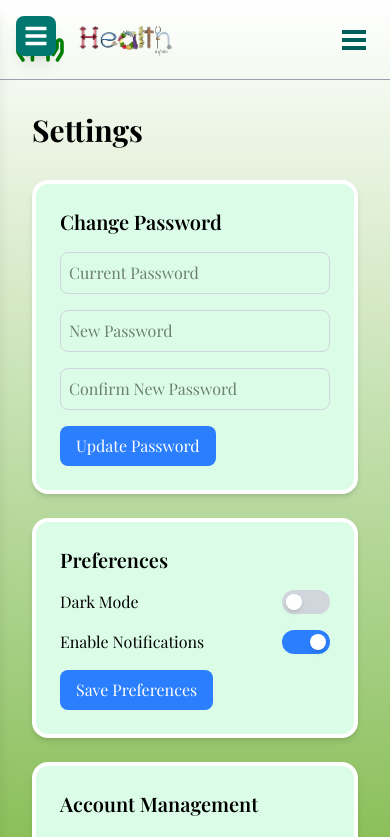
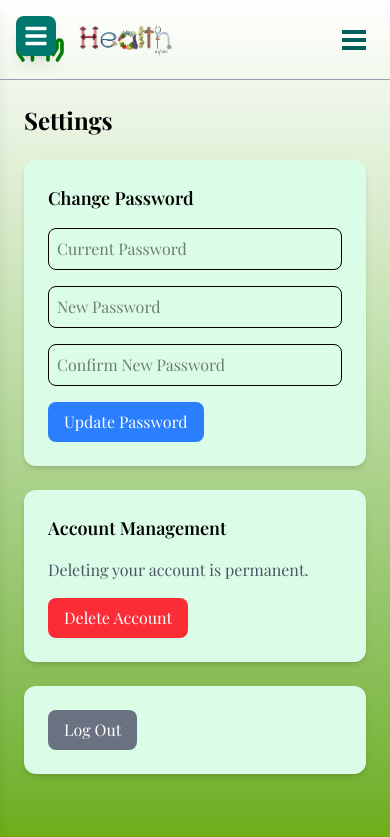
Before and after one commit to HeisGreen/health-app, a React (Vite) app in the folder frontend/: page /settings in a window 390 px wide. Shown: the top 837 px of the page. Built offline with nearby package versions, Linux system fonts and the light colour scheme; sample sign-in values are in the browser's storage; a web font is replaced by a local one.

Commit message:
Updated settings page to be mobile and tablet responsive

```diff
--- a/frontend/src/components/Settings.tsx
+++ b/frontend/src/components/Settings.tsx
@@ -1,10 +1,8 @@
 import React, { useState } from "react";
 import Sidebar from "./Sidebar";
-import axios from "axios";
 import axiosInstance from "../services/axiosInstance";
 import { useNavigate } from "react-router-dom";
-import LogoutButton from "./LogoutButton";
-import { FaSadCry, FaSadTear } from "react-icons/fa";
+import { FaSadTear } from "react-icons/fa";
 
 const Settings = () => {
   const [showDeleteModal, setShowDeleteModal] = useState(false);
@@ -15,124 +13,83 @@ const Settings = () => {
   const [newPassword1, setNewPassword1] = useState("");
   const navigate = useNavigate();
 
-  // Placeholder functions for handling actions
   const handleChangePassword = async () => {
     if (!currentPassword || !newPassword || !newPassword1) {
       alert("Please fill in all fields.");
       return;
     }
-
-    // Check if the new passwords match
     if (newPassword !== newPassword1) {
-      alert("Please make sure both passwords match!");
-      return; // Exit the function if passwords don't match
+      alert("Passwords do not match!");
+      return;
     }
-
     try {
-      // Call the backend to change the password
       const response = await axiosInstance.put(
         "/user/changePassword",
+        { currentPassword, newPassword },
         {
-          currentPassword,
-          newPassword,
-        },
-        {
-          headers: {
-            Authorization: `Bearer ${localStorage.getItem("token")}`,
-          },
+          headers: { Authorization: `Bearer ${localStorage.getItem("token")}` },
         }
       );
-
-      console.log(response);
-
-      const responseMessage = String(response.data.responseMessage);
-      // Show success message
-      alert(responseMessage);
-
-      // Clear the form fields
+      alert(response.data.responseMessage);
       setCurrentPassword("");
       setNewPassword("");
       setNewPassword1("");
-
-      // // Optionally, navigate to the settings page
-      // navigate("/settings");
     } catch (error) {
-      // Handle errors from the backend
-      if (error.response) {
-        alert(error.response.data.responseMessage); // Show error message from the backend
-      } else {
-        alert("An error occurred. Please try again."); // Generic error message
-      }
+      alert(
+        error.response?.data?.responseMessage ||
+          "An error occurred. Please try again."
+      );
     }
   };
 
-  const handleSavePreferences = () => {
-    alert("This Feature is coming soon!");
-    console.log("Dark Mode:", darkMode);
-    console.log("Notifications Enabled:", notificationsEnabled);
-  };
-
   const handleDeleteAccount = async () => {
-    const response = await axiosInstance.delete("/user/deleteAccount", {
-      headers: {
-        Authorization: `Bearer ${localStorage.getItem("token")}`,
-      },
-    });
-    const responseMessage = String(response.data.responseMessage);
-
-    alert(responseMessage);
-    // Clear token and redirect to login page
-    localStorage.removeItem("token");
-    localStorage.removeItem("firstName");
-    localStorage.removeItem("lastName");
-    window.location.href = "/login";
+    try {
+      const response = await axiosInstance.delete("/user/deleteAccount", {
+        headers: { Authorization: `Bearer ${localStorage.getItem("token")}` },
+      });
+      alert(response.data.responseMessage);
+      localStorage.clear();
+      window.location.href = "/login";
+    } catch (error) {
+      alert("An error occurred. Please try again.");
+    }
   };
 
   const handleLogout = () => {
-    console.log("Logout logic here");
-    // Clear token and redirect to login page
-    localStorage.removeItem("token");
-    localStorage.removeItem("firstName");
-    localStorage.removeItem("lastName");
+    localStorage.clear();
     window.location.href = "/login";
   };
 
   return (
-    <div className="flex min-h-screen">
-      {/* Sidebar */}
+    <div className="flex flex-col md:flex-row min-h-screen">
       <Sidebar />
-
-      {/* Main Content */}
-      <div className="flex-1 p-8">
-        <h1 className="text-3xl font-bold mb-8">Settings</h1>
+      <div className="flex-1 p-6 md:p-8">
+        <h1 className="text-2xl md:text-3xl font-bold mb-6">Settings</h1>
 
         {/* Change Password Section */}
-        <div className="bg-green-100 border-4 border-white p-6 rounded-2xl shadow-md mb-6">
-          <h2 className="text-xl font-semibold mb-4">Change Password</h2>
+        <div className="bg-green-100 p-6 rounded-xl shadow-md mb-6">
+          <h2 className="text-lg font-semibold mb-4">Change Password</h2>
           <div className="space-y-4">
             <input
               type="password"
               placeholder="Current Password"
-              required
               value={currentPassword}
               onChange={(e) => setCurrentPassword(e.target.value)}
-              className="w-full p-2 border border-gray-300 rounded-lg"
+              className="w-full p-2 border rounded-lg"
             />
             <input
               type="password"
               placeholder="New Password"
-              required
+              value={newPassword}
               onChange={(e) => setNewPassword(e.target.value)}
-              value={newPassword}
-              className="w-full p-2 border border-gray-300 rounded-lg"
+              className="w-full p-2 border rounded-lg"
             />
             <input
               type="password"
               placeholder="Confirm New Password"
-              required
-              value={newPassword1} // Add this
-              onChange={(e) => setNewPassword1(e.target.value)} // Add this
-              className="w-full p-2 border border-gray-300 rounded-lg"
+              value={newPassword1}
+              onChange={(e) => setNewPassword1(e.target.value)}
+              className="w-full p-2 border rounded-lg"
             />
             <button
               onClick={handleChangePassword}
@@ -143,59 +100,11 @@ const Settings = () => {
           </div>
         </div>
 
-        {/* Preferences Section */}
-        <div className="bg-green-100 border-4 border-white p-6 rounded-2xl shadow-md mb-6">
-          <h2 className="text-xl font-semibold mb-4">Preferences</h2>
-          <div className="space-y-4">
-            {/* Dark Mode Toggle */}
-            <div className="flex items-center justify-between">
-              <span>Dark Mode</span>
-              <button
-                onClick={() => setDarkMode(!darkMode)}
-                className={`w-12 h-6 flex items-center rounded-full p-1 transition-colors ${
-                  darkMode ? "bg-blue-500" : "bg-gray-300"
-                }`}
-              >
-                <div
-                  className={`bg-white w-4 h-4 rounded-full shadow-md transform transition-transform ${
-                    darkMode ? "translate-x-6" : "translate-x-0"
-                  }`}
-                ></div>
-              </button>
-            </div>
-
-            {/* Notifications Toggle */}
-            <div className="flex items-center justify-between">
-              <span>Enable Notifications</span>
-              <button
-                onClick={() => setNotificationsEnabled(!notificationsEnabled)}
-                className={`w-12 h-6 flex items-center rounded-full p-1 transition-colors ${
-                  notificationsEnabled ? "bg-blue-500" : "bg-gray-300"
-                }`}
-              >
-                <div
-                  className={`bg-white w-4 h-4 rounded-full shadow-md transform transition-transform ${
-                    notificationsEnabled ? "translate-x-6" : "translate-x-0"
-                  }`}
-                ></div>
-              </button>
-            </div>
-
-            <button
-              onClick={handleSavePreferences}
-              className="bg-blue-500 text-white px-4 py-2 rounded-lg hover:bg-blue-600"
-            >
-              Save Preferences
-            </button>
-          </div>
-        </div>
-
-        {/* Account Management Section */}
-        <div className="bg-green-100 border-4 border-white p-6 rounded-2xl shadow-md mb-6">
-          <h2 className="text-xl font-semibold mb-4">Account Management</h2>
-          <p className="mb-4 text-gray-600">
-            Deleting your account will permanently remove all your data. This
-            action cannot be undone.
+        {/* Account Management */}
+        <div className="bg-green-100 p-6 rounded-xl shadow-md mb-6">
+          <h2 className="text-lg font-semibold mb-4">Account Management</h2>
+          <p className="text-gray-600 mb-4">
+            Deleting your account is permanent.
           </p>
           <button
             onClick={() => setShowDeleteModal(true)}
@@ -205,8 +114,8 @@ const Settings = () => {
           </button>
         </div>
 
-        {/* Log Out Button */}
-        <div className="bg-green-100 flex border-4 border-white p-6 rounded-2xl shadow-md mb-6">
+        {/* Logout Button */}
+        <div className="bg-green-100 p-6 rounded-xl shadow-md">
           <button
             onClick={handleLogout}
             className="bg-gray-500 text-white px-4 py-2 rounded-lg hover:bg-gray-600"
@@ -217,17 +126,15 @@ const Settings = () => {
 
         {/* Delete Account Modal */}
         {showDeleteModal && (
-          <div className="fixed inset-0 flex items-center justify-center bg-gradient-to-b from-white to-lime-600 bg-opacity-50">
-            <div className="bg-teal-800 p-6 rounded-lg shadow-md text-white border-4 border-green-100">
-              <h2 className="text-xl flex  font-semibold mb-4">
-                Delete Account{" "}
-                <FaSadTear className="ml-2 h-[30px] w-[35px] text-yellow-300" />
+          <div className="fixed inset-0 flex items-center justify-center bg-gray-900 bg-opacity-50">
+            <div className="bg-white p-6 rounded-lg shadow-md text-center">
+              <h2 className="text-xl font-semibold mb-4">
+                Delete Account <FaSadTear className="inline text-yellow-500" />
               </h2>
               <p className="mb-4">
-                Are you sure you want to delete your account? This action cannot
-                be undone.
+                Are you sure? This action cannot be undone.
               </p>
-              <div className="flex justify-end space-x-4">
+              <div className="flex justify-center space-x-4">
                 <button
                   onClick={() => setShowDeleteModal(false)}
                   className="bg-gray-500 text-white px-4 py-2 rounded-lg hover:bg-gray-600"
```
